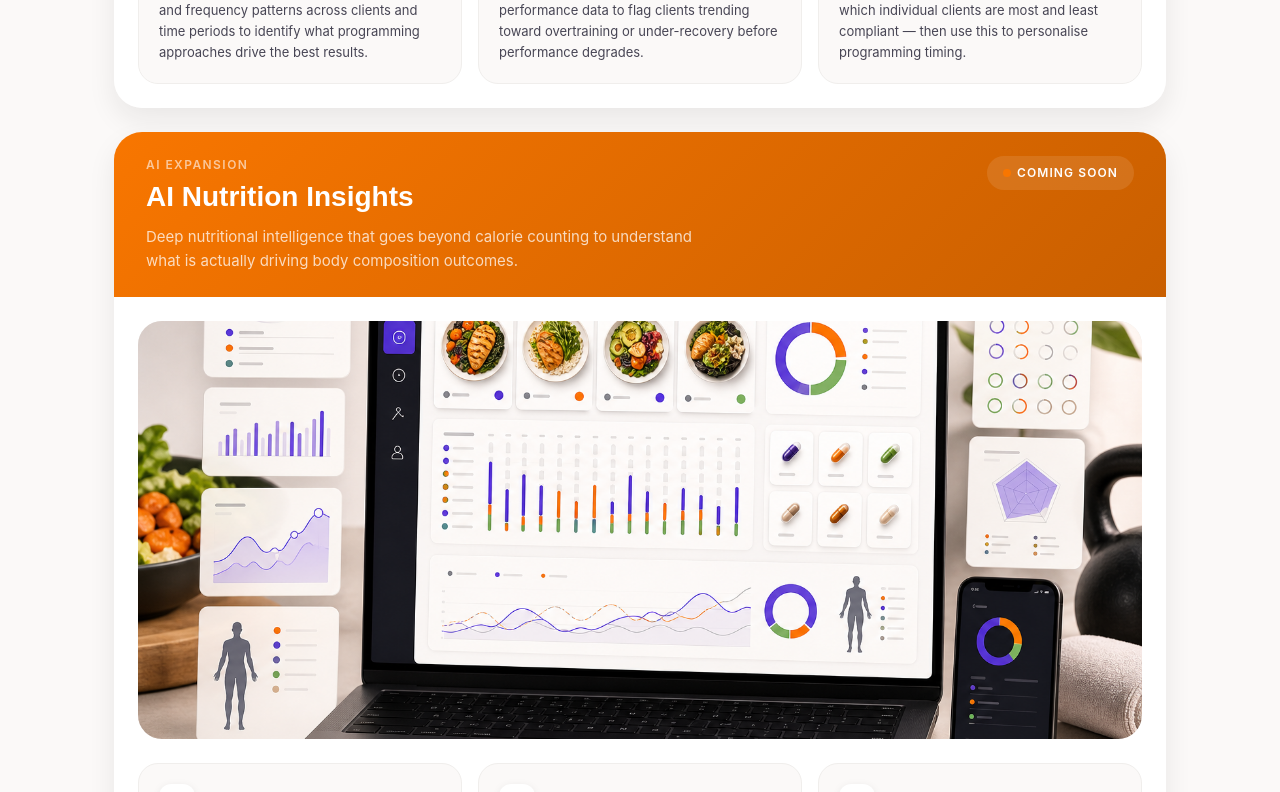
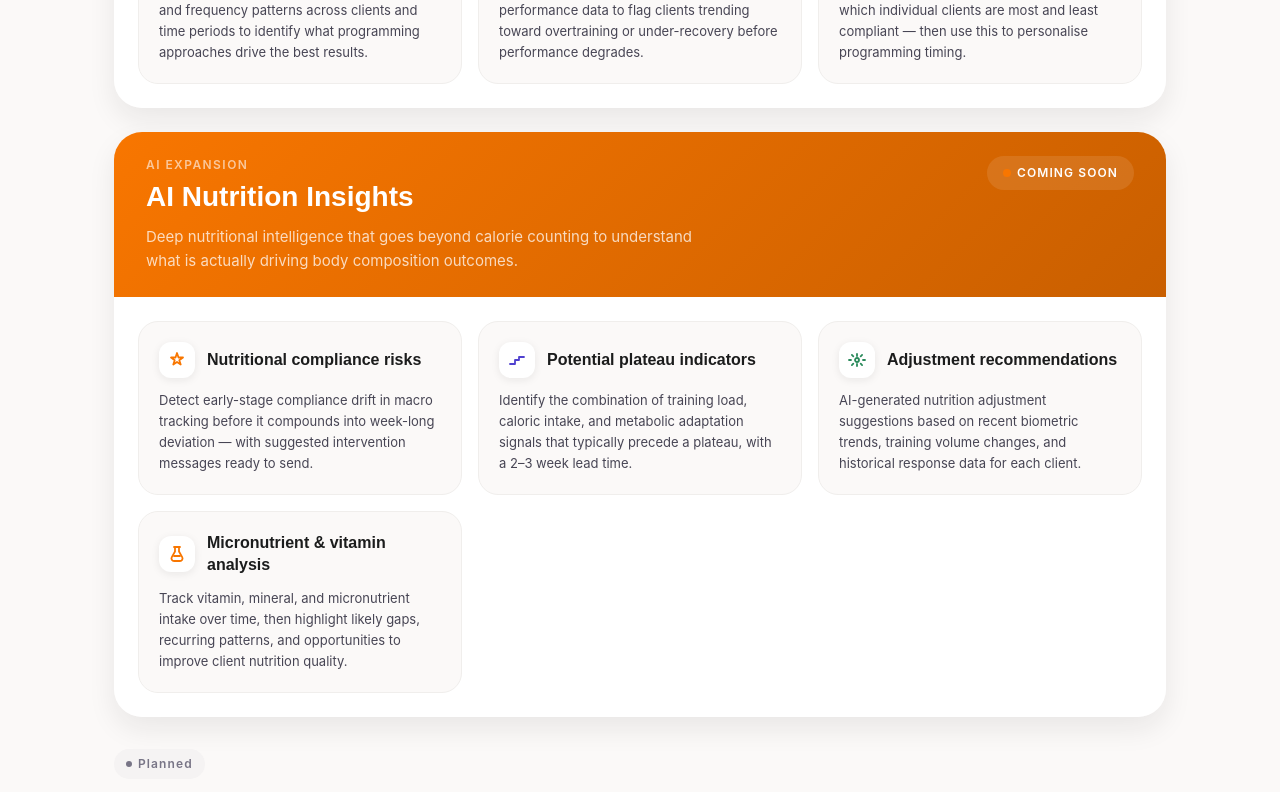
Before and after one commit to samanthaselvam07/Completecoachlanding, a Next.js app: page /roadmap in a window 1280 px wide. Shown: the part 2060-2852 px from the top of the page. Built offline with nearby package versions, Linux system fonts and the light colour scheme; no server answers.

Commit message:
Remove roadmap nutrition image

```diff
--- a/src/components/marketing/roadmap-page.tsx
+++ b/src/components/marketing/roadmap-page.tsx
@@ -318,18 +318,6 @@ export function RoadmapPage() {
                         </div>
                       </div>
 
-                      {feature.title === "AI Nutrition Insights" ? (
-                        <div className="bg-white px-6 pt-6">
-                          <div className="overflow-hidden rounded-[24px] bg-[#fbf9f8] shadow-[inset_0_0_0_1px_#f0eeec]">
-                            <img
-                              alt="Nutrition insights dashboard with macro, micronutrient and vitamin analysis"
-                              className="aspect-[3/2] w-full object-cover md:aspect-[2.4/1]"
-                              src="/images/generated-nutrition.png"
-                            />
-                          </div>
-                        </div>
-                      ) : null}
-
                       {/* Prediction cards */}
                       <div className="bg-white p-6 grid grid-cols-1 md:grid-cols-3 gap-4">
                         {feature.predictions.map((pred) => (
```
